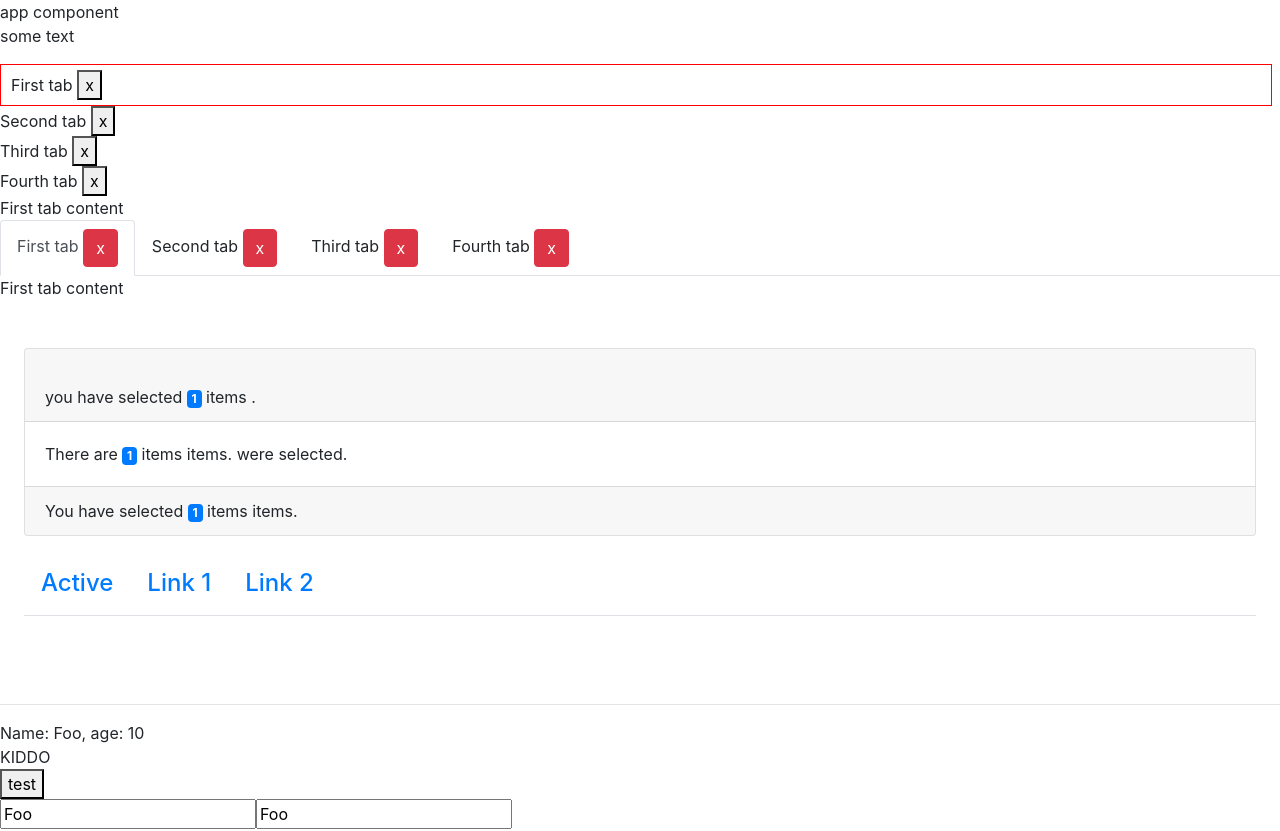
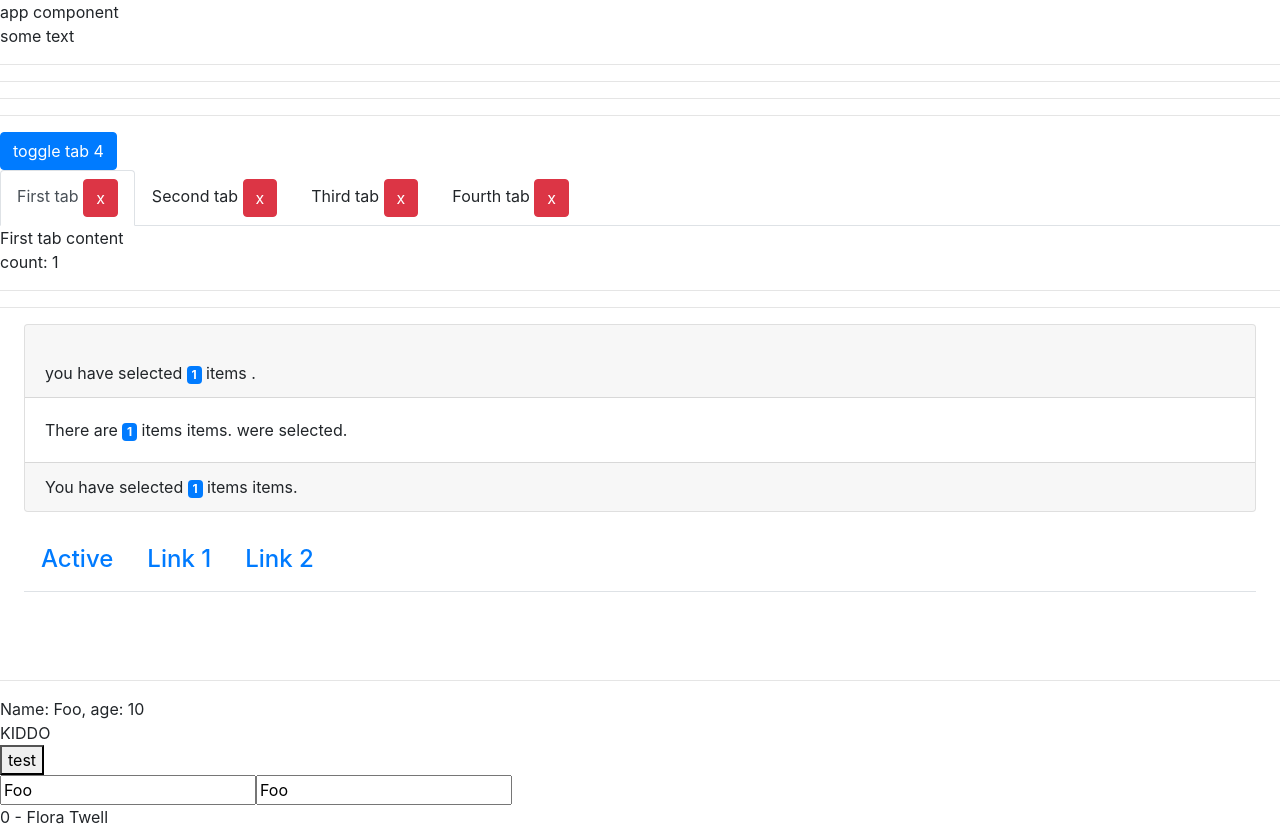
Before and after one commit to huynhhoangvy/angular100-doc, an Angular app: page / in a window 1280 px wide. Shown: the top 831 px of the page. Built offline with nearby package versions, Linux system fonts and the light colour scheme.

Commit message:
day 17: contentchild & contentchildren

```diff
--- a/angular.json
+++ b/angular.json
@@ -123,6 +123,10 @@
           }
         }
       }
-    }},
-  "defaultProject": "angular100-doc"
+    }
+  },
+  "defaultProject": "angular100-doc",
+  "cli": {
+    "analytics": false
+  }
 }
--- a/src/app/app.component.html
+++ b/src/app/app.component.html
@@ -2,20 +2,48 @@ app component
 <p>
   some text
 </p>
-<app-tab-group [(activeIndex)]="currentIndex">
+<hr />
+<hr />
+
+<hr />
+<hr />
+<!-- <app-tab-group [(activeIndex)]="currentIndex">
   <app-tab-panel title="First tab">First tab content</app-tab-panel>
   <app-tab-panel title="Second tab">Second tab content</app-tab-panel>
   <app-tab-panel title="Third tab">Third tab content</app-tab-panel>
   <app-tab-panel title="Fourth tab">Fourth tab content</app-tab-panel>
-</app-tab-group>
+</app-tab-group> -->
+<button (click)="showTab4 = !showTab4" class="btn btn-primary">
+  toggle tab 4
+</button>
 <app-tab-bs-group [(activeIndex)]="currentIndex">
-	<app-tab-panel title="First tab">First tab content</app-tab-panel>
-	<app-tab-panel title="Second tab">Second tab content</app-tab-panel>
-	<app-tab-panel title="Third tab">Third tab content</app-tab-panel>
-	<app-tab-panel title="Fourth tab">Fourth tab content</app-tab-panel>
+  <app-tab-panel title="First tab">
+    <ng-template tabContent>
+      First tab content
+      <app-counter></app-counter>
+    </ng-template>
+  </app-tab-panel>
+  <app-tab-panel title="Second tab">
+    <ng-template tabContent>
+      Second tab content
+      <app-counter></app-counter>
+    </ng-template>
+  </app-tab-panel>
+  <app-tab-panel title="Third tab">
+    <ng-template tabContent>
+      Third tab content
+      <app-counter></app-counter>
+    </ng-template>
+  </app-tab-panel>
+  <app-tab-panel title="Fourth tab" *ngIf="showTab4">
+    Fourth tab content
+    <ng-template tabContent>
+      <app-counter></app-counter>
+    </ng-template>
+  </app-tab-panel>
 </app-tab-bs-group>
-<br />
-<br />
+<hr />
+<hr />
 <div class="card mx-4">
   <div class="card-header">
     <br />
@@ -24,8 +52,8 @@ app component
   </div>
   <div class="card-body">
     There are
-		<ng-container [ngTemplateOutlet]="counterTmpl"></ng-container> items.
-		were selected.
+    <ng-container [ngTemplateOutlet]="counterTmpl"></ng-container> items. were
+    selected.
   </div>
   <div class="card-footer">
     You have selected
--- a/src/app/app.component.ts
+++ b/src/app/app.component.ts
@@ -18,6 +18,7 @@ export class AppComponent implements OnInit, AfterViewInit {
   counter = 1;
   navs = ['Active', 'Link 1', 'Link 2'];
   currentIndex = 0;
+  showTab4 = true;
 
   @ViewChildren(ToggleComponent) toggleComps: QueryList<ToggleComponent>;
   @ViewChild('nameInput', { static: true, read: ElementRef }) nameInput: ElementRef<HTMLInputElement>;
--- /dev/null
+++ b/src/app/counter/counter.component.ts
@@ -0,0 +1,18 @@
+import { Component } from '@angular/core';
+
+let _count = 1;
+
+@Component({
+  selector: 'app-counter',
+  template: `count: {{ count }}`,
+  styles: [
+    `
+      :host {
+        display: block;
+      }
+    `,
+  ],
+})
+export class CounterComponent {
+  count = _count++;
+}
--- /dev/null
+++ b/src/app/tab/tab-content.directive.ts
@@ -0,0 +1,9 @@
+import { Directive, TemplateRef } from "@angular/core";
+
+@Directive({
+  selector: 'ng-template[tabContent]'
+})
+
+export class TabContentDirective {
+  // constructor(public templateRef: TemplateRef<unknown>) { }
+}
--- a/src/app/tab/tab-group.component.ts
+++ b/src/app/tab/tab-group.component.ts
@@ -1,4 +1,4 @@
-import { Component, Input, Output, EventEmitter } from '@angular/core';
+import { Component, Input, Output, EventEmitter, ContentChildren, QueryList, AfterContentInit, forwardRef } from '@angular/core';
 import { TabPanelComponent } from './tab-panel.component';
 
 @Component({
@@ -40,10 +40,17 @@ import { TabPanelComponent } from './tab-panel.component';
     }
   `]
 })
-export class TabGroupComponent {
+export class TabGroupComponent implements AfterContentInit {
   tabPanelList: TabPanelComponent[] = [];
   @Input() activeIndex = 0;
   @Output() activeIndexChange = new EventEmitter<number>();
+
+  @ContentChildren(forwardRef(() => TabPanelComponent)) tabPanels: QueryList<TabPanelComponent>;
+
+  ngAfterContentInit() {
+    console.log({ tabPanel: this.tabPanels });
+    this.tabPanels.changes.subscribe(console.log);
+  }
 
   addTab(tab: TabPanelComponent) {
     this.tabPanelList = [...this.tabPanelList, tab];
--- a/src/app/tab/tab-panel.component.ts
+++ b/src/app/tab/tab-panel.component.ts
@@ -1,5 +1,14 @@
-import { Component, Input, ViewChild, TemplateRef } from '@angular/core';
+import {
+  Component,
+  Input,
+  ViewChild,
+  TemplateRef,
+  ContentChild,
+  OnInit,
+  OnDestroy,
+} from '@angular/core';
 import { TabGroupComponent } from './tab-group.component';
+import { TabContentDirective } from './tab-content.directive';
 
 @Component({
   selector: 'app-tab-panel',
@@ -7,11 +16,24 @@ import { TabGroupComponent } from './tab-group.component';
     <ng-content> </ng-content>
   </ng-template>`,
 })
-export class TabPanelComponent {
+
+export class TabPanelComponent implements OnInit, OnDestroy {
   @Input() title: string;
-  @ViewChild(TemplateRef, { static: true }) panelBody: TemplateRef<unknown>;
+  @ViewChild(TemplateRef, { static: true }) implicitBody: TemplateRef<unknown>;
+  @ContentChild(TabContentDirective, { static: true, read: TemplateRef }) explicitBody: TemplateRef<unknown>;
 
   constructor(private tabGroup: TabGroupComponent) {
+  }
+
+  get panelBody(): TemplateRef<unknown> {
+    return this.explicitBody || this.implicitBody;
+  }
+
+  ngOnInit() {
     this.tabGroup.addTab(this);
   }
+
+  ngOnDestroy() {
+    this.tabGroup.removeTab(this);
+  }
 }
```
Also changed, not shown: src/app/app.module.ts (+7 -7 lines), 1 other file (tests, documents, lock files or other folders). Lines whose indentation alone changed are shown as unchanged.
